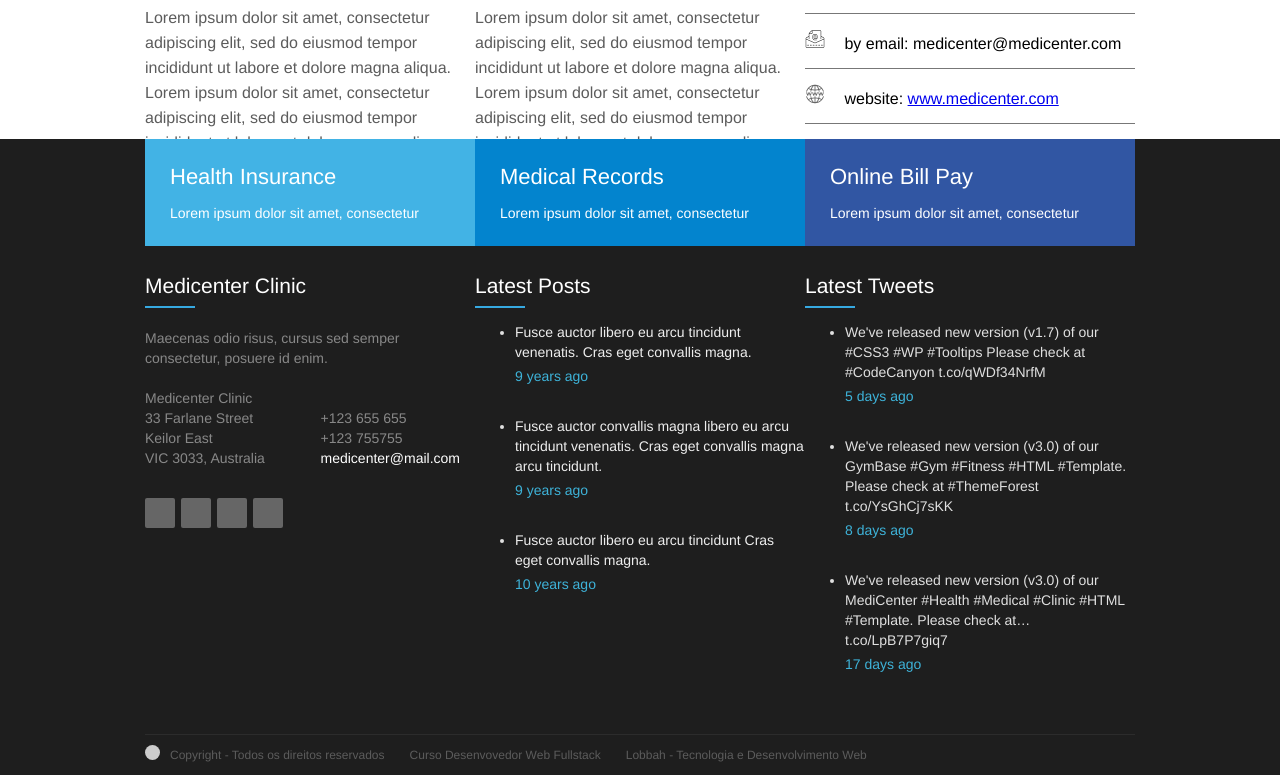
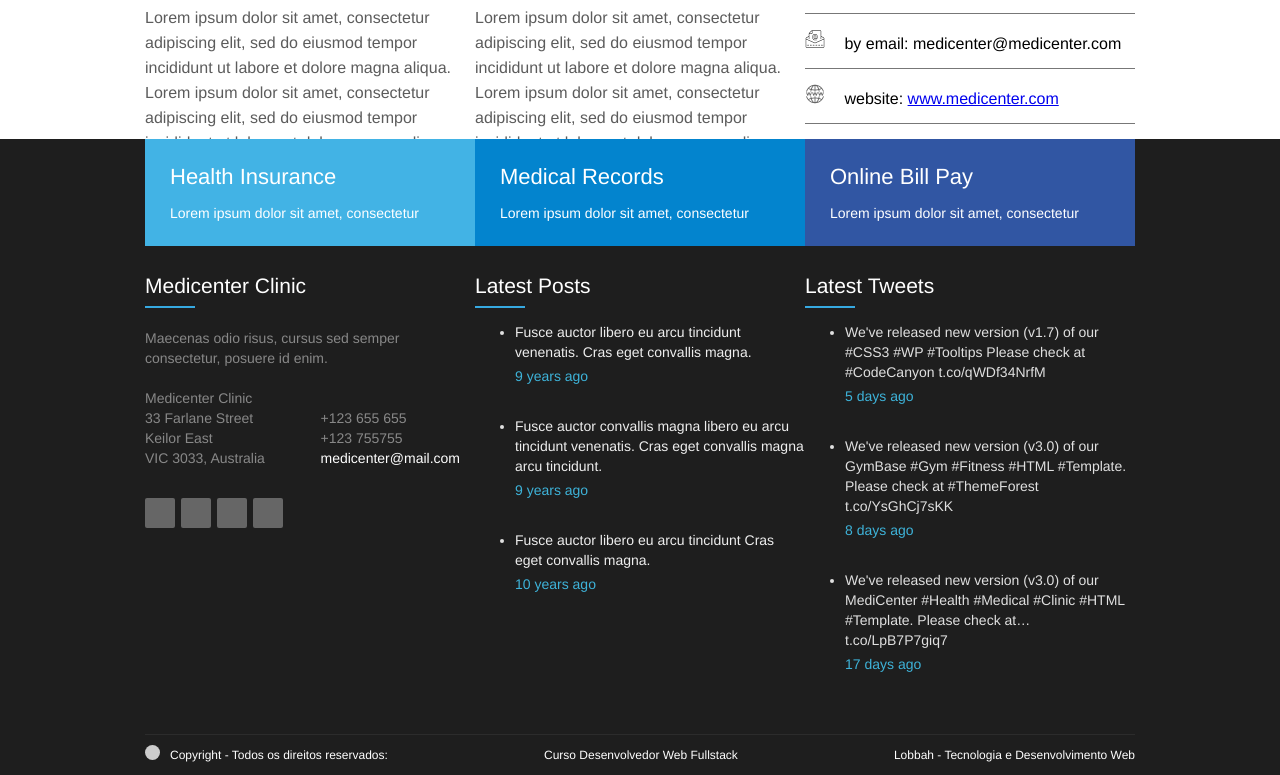
Before and after one commit to Lobbah/proj1_site_medicenter, a plain HTML site: page index.html in a window 1280 px wide. Shown: the part 1608-2383 px from the top of the page. Drawn offline with Linux system fonts and the light colour scheme.

Commit message:
Versão 5.0 - Alteração no footer, justificando os elementos no final da página, utilizando justify-content: space-between.

```diff
--- a/assets/css/style_footer.css
+++ b/assets/css/style_footer.css
@@ -111,10 +111,20 @@ footer  .item_resume_posted .posted {
     border-top: 1px solid #2c2c2c;
     height: 40px;
     line-height: 40px;
-    color: #5c5c5c;
     font-size: 12px;
     margin-top: 30px;
+    justify-content: space-between;
 }
+.footer_copy_copy {
+    display: flex;
+}
+.footer_copy_b7web {
+    display: flex;
+}
+.footer_copy_lobbah {
+    display: flex;
+}
+
 .footer_menu a {
     text-decoration: none;
     color: #FFFFFF;
@@ -139,9 +149,14 @@ footer  .item_resume_posted .posted {
     margin-top: 10px;
     margin-right: 10px;
     margin-left: 15px;
+    text-align:center;
+
 }
 .img_b7web {
     margin-top: 10px;
     margin-right: 10px;
     margin-left: 15px;
 }
+.footer_copy .text_copy {
+    color: #FFFFFF;
+}
--- a/index.html
+++ b/index.html
@@ -452,28 +452,34 @@
 
             </div>
             <div class="footer_copy">
+                <div class="footer_copy_copy">
                     <div class="img_copy">
                         <img src="../PROJ1_SITE_MEDICENTER/assets/images/copyright_15px.png" alt="">
                     </div>
-                <div>
-                    Copyright - Todos os direitos reservados
+                    <div class="text_copy">
+                        Copyright - Todos os direitos reservados:
                     </div>
+                </div>
+                <div class="footer_copy_b7web">
                     <div class="img_b7web">
                         <img src="../PROJ1_SITE_MEDICENTER/assets/images/b7web_20px.png" alt="">
 
 
                     </div>
-                <div>
-                    Curso Desenvovedor Web Fullstack
+                    <div class="text_copy">
+                        Curso Desenvolvedor Web Fullstack
                     </div>
-
+                </div>
+                <div class="footer_copy_lobbah">
                     <div class="img_lobbah">
                         <img src="../PROJ1_SITE_MEDICENTER/assets/images/wolf_20px.png" alt="">
 
                     </div>
-                <div>
+                    <div class="text_copy">
                         Lobbah - Tecnologia e Desenvolvimento Web
                     </div>
+                </div>
+
 
             </div>
 
```
Lines whose indentation alone changed are shown as unchanged.
